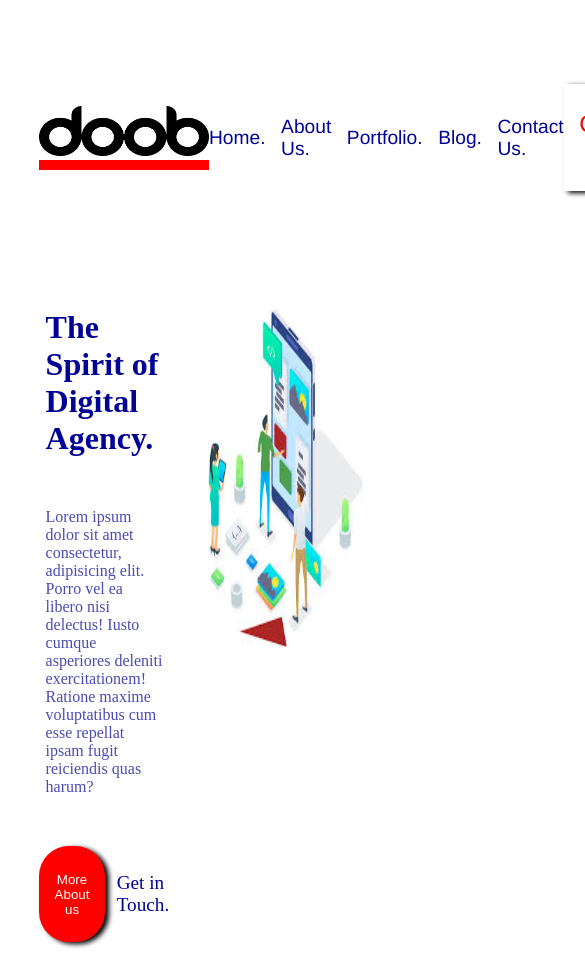
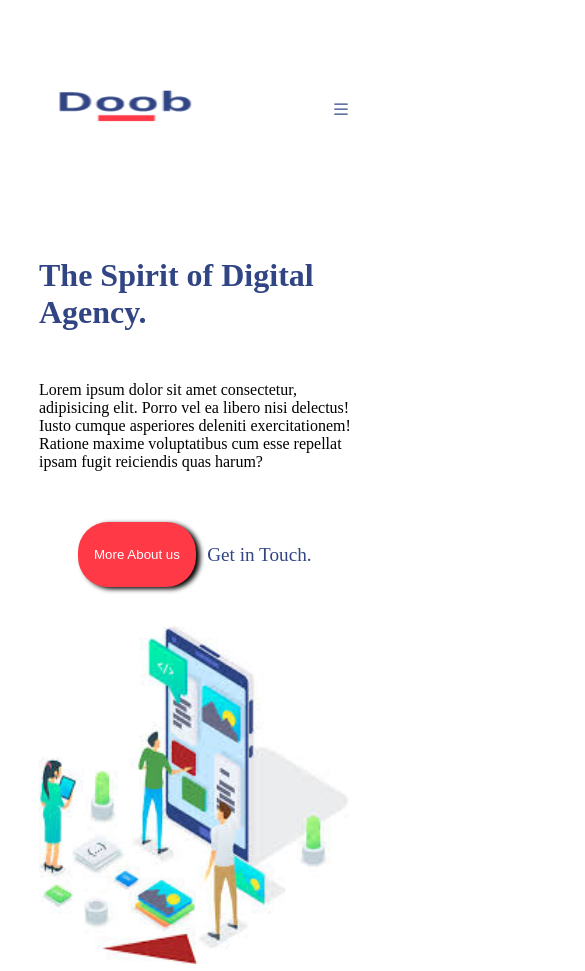
Before and after one commit to Narjissi-fadwa/Doob, a plain HTML site: page index.html in a window 390 px wide. Shown: the top 971 px of the page, 585 px wide, since content can reach past the window. Drawn offline with Linux system fonts and the light colour scheme.

Commit message:
(respo header + section1)+ modification

```diff
--- a/index.html
+++ b/index.html
@@ -11,14 +11,24 @@
 <body>
     <header>
         <div class="logo">
-            <img width="170px" height="50px" src="./public/images/doob_logo_light_theme.png" alt="doob">
+            <img width="170px" height="50px" src="./public/images/logo.png" alt="doob">
         </div>
+
+          <input id="menu" type="checkbox">
+
+          <label for="menu"><svg xmlns="http://www.w3.org/2000/svg" width="20" height="20" fill="currentColor" class="bi bi-list" viewBox="0 0 16 16">
+            <path fill-rule="evenodd" d="M2.5 12a.5.5 0 0 1 .5-.5h10a.5.5 0 0 1 0 1H3a.5.5 0 0 1-.5-.5m0-4a.5.5 0 0 1 .5-.5h10a.5.5 0 0 1 0 1H3a.5.5 0 0 1-.5-.5m0-4a.5.5 0 0 1 .5-.5h10a.5.5 0 0 1 0 1H3a.5.5 0 0 1-.5-.5"/>
+          </svg></label>
         <nav>
-            <a href="">Home.</a>
-            <a href="">About Us.</a>
-            <a href="">Portfolio.</a>
-            <a href="">Blog.</a>
-            <a href="">Contact Us.</a>
+            <label class="close" for="menu"><svg  xmlns="http://www.w3.org/2000/svg" width="16" height="16" fill="currentColor" class="bi bi-x-lg close" viewBox="0 0 16 16">
+                <path d="M2.146 2.854a.5.5 0 1 1 .708-.708L8 7.293l5.146-5.147a.5.5 0 0 1 .708.708L8.707 8l5.147 5.146a.5.5 0 0 1-.708.708L8 8.707l-5.146 5.147a.5.5 0 0 1-.708-.708L7.293 8z"/>
+              </svg>
+            </label>
+            <a class="c-t" href="">Home.</a>
+            <a class="c-t" href="">About Us.</a>
+            <a class="c-t" href="">Portfolio.</a>
+            <a class="c-t" href="">Blog.</a>
+            <a class="c-t" href="">Contact Us.</a>
         </nav>
         <button class="c-us">
             <span>Contact Us</span>
--- a/public/css/app.css
+++ b/public/css/app.css
@@ -12,18 +12,14 @@ header{
     padding: 10vh 10vw;
 }
 
-.logo{
-    border-bottom: 10px solid red;
-}
-
 nav{
     display: flex;
     align-items: center;
     gap: 4vw;
 
 }
-nav>a{
-    color: #020296;
+nav >a{
+    color: rgb(49, 69, 132);
     font-size: larger;
     font-family:'Franklin Gothic Medium', 'Arial Narrow', Arial, sans-serif;
 }
@@ -36,7 +32,7 @@ nav>a{
 }
 
 .c-us>span{
-    color: red;
+    color: rgb(255, 57, 70);
     font-family: 'Franklin Gothic Medium', 'Arial Narrow', Arial, sans-serif;
     font-size: x-large;
 }
@@ -60,12 +56,12 @@ nav>a{
 }
 .section1>.left-s1>h1{
     width: 30vw;
-    color:  #020296;
+    color:  rgb(49, 69, 132);
 
 }
 .section1>.left-s1>p{
     width: 30vw;
-    color: #020296b5;
+    color: rgb(49, 69, 132)b5;
 }
 .section1>.left-s1>.b-s1{
     display: flex;
@@ -76,7 +72,7 @@ nav>a{
     border: none;
     box-shadow: 4px 2px 5px;
     padding: 3vh 4vw ;
-    background-color: red;
+    background-color: rgb(255, 57, 70);
     border-radius: 30px;
 }
 .section1>.left-s1>.b-s1>button>span{
@@ -84,7 +80,7 @@ nav>a{
 }
 .section1>.left-s1>.b-s1>button~a{
     font-size: larger;
-    color: #020296;
+    color: rgb(49, 69, 132);
 }
 .section2{
     display: flex;
@@ -223,7 +219,16 @@ footer>div>a{
 footer>.icons{
     color: rgb(244, 250, 254);
 }
+#menu , label{
+    display: none;
+}
 @media (max-width:480px) {
+    label{
+        display: block;
+    }
+    label>svg{
+        fill: rgb(49, 69, 132);
+    }
     .section2{
         flex-direction: column;
 
@@ -238,4 +243,40 @@ footer>.icons{
     .section2>.child2-1>h2{
         text-align: center;
     }
+    nav{
+        width: 20%;
+        height: 100vh;
+        right: -100%;
+        flex-direction: column;
+        position: fixed;
+        background-color: white;
+        align-items: start;
+        justify-content: start;
+        padding: 10vh;
+    }
+    .c-t{
+        color: rgb(49, 69, 132);
+    }
+    .c-us{
+        display: none;
+    }
+    #menu{
+        display: none;
+    }
+    #menu:checked ~ nav{
+        right: 0;
+        top:0;
+    }
+    .close{
+        align-self: end;
+    }
+    .section1{
+        flex-direction: column;
+    }
+    .section1 > .left-s1 , .section1 > .left-s1>h1 , .section1 > .left-s1>p{
+        width: 100%;
+    }
+    .section1 > .img-s1 >img{
+        width: 100%;
+    }
 }
```
Also changed, not shown: public/images/logo.png (added).
